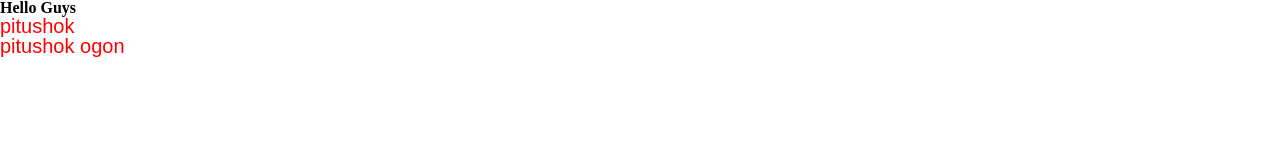
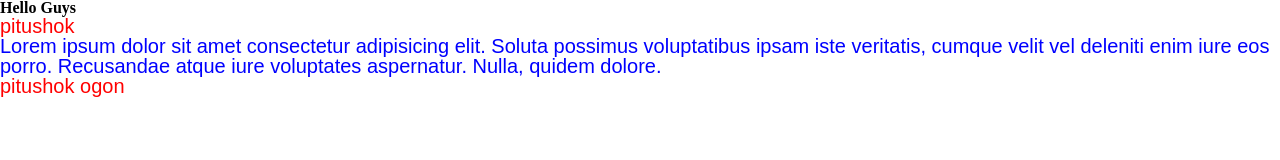
Before and after one commit to PowerOfGod/Test-Git, a plain HTML site: page start/index.html in a window 1280 px wide. Drawn offline with nearby package versions, Linux system fonts and the light colour scheme.

Commit message:
add new class

```diff
--- a/start/css/style.css
+++ b/start/css/style.css
@@ -8,3 +8,7 @@
     font-family: Arial, Helvetica, sans-serif;
     line-height: 20px;
 }
+
+.red{
+    color: blue;
+}
--- a/start/index.html
+++ b/start/index.html
@@ -14,7 +14,7 @@
 <body>
   <h1>Hello Guys</h1>
   <p class="text">pitushok</p>
-
+  <p class="red text">Lorem ipsum dolor sit amet consectetur adipisicing elit. Soluta possimus voluptatibus ipsam iste veritatis, cumque velit vel deleniti enim iure eos porro. Recusandae atque iure voluptates aspernatur. Nulla, quidem dolore.</p>
   <p class="text"> pitushok ogon</p>
   <script src="https://ajax.googleapis.com/ajax/libs/jquery/3.4.1/jquery.min.js"></script>
   <script src="js/slick.min.js"></script>
```
